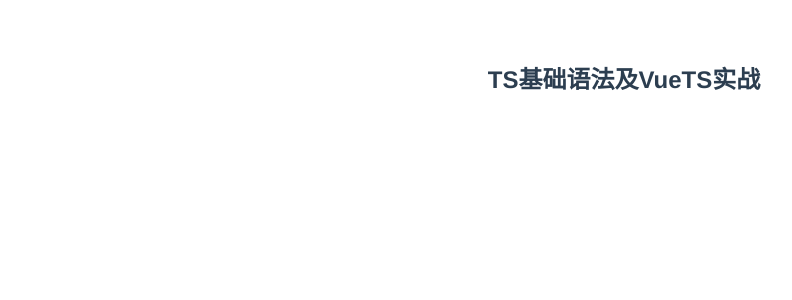
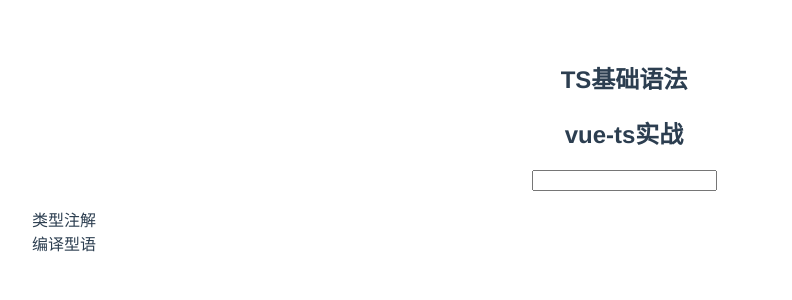
Before and after one commit to borealRoc/full-stack-study, a Vue app in the folder Vue/05vue-ts/: page / in a window 1280 px wide. Shown: the top 300 px of the page, without its empty margins (16-808 px from the left). Built offline with nearby package versions, Linux system fonts and the light colour scheme.

Commit message:
ts核心语法

```diff
--- a/Vue/05vue-ts/src/App.vue
+++ b/Vue/05vue-ts/src/App.vue
@@ -1,16 +1,19 @@
 <template>
   <div id="app">
-    <TS-test/>
+    <Ts-syntax/>
+    <Ts-vue/>
   </div>
 </template>
 
 <script lang="ts">
 import { Component, Vue } from 'vue-property-decorator';
-import TSTest from './components/TSTest.vue';
+import TsSyntax from './components/TsSyntax.vue';
+import TsVue from './components/TsVue.vue';
 
 @Component({
   components: {
-    TSTest,
+    TsSyntax,
+    TsVue
   },
 })
 export default class App extends Vue {}
--- a/Vue/05vue-ts/src/components/TSTest.vue
+++ b/Vue/05vue-ts/src/components/TsSyntax.vue
@@ -1,6 +1,6 @@
 <template>
   <div class="ts-test-comp">
-    <h2>TS基础语法及VueTS实战</h2>
+    <h2>TS基础语法</h2>
   </div>
 </template>
 
@@ -155,7 +155,7 @@ console.log(square.shoutout()); //我是blue 面积是4平方厘米
 interface MySelf {
   firstName: string;
   lastName: string;
-  sayHello(): string; //要求以Person接口为数据结构约束的变量必须有sayHello方法
+  sayHello(): string; //要求以MySelf接口为数据结构约束的变量必须有sayHello方法
 }
 // 面向接口编程
 const greeting = (person: MySelf) => person.sayHello();
@@ -170,7 +170,14 @@ console.log("面向接口编程", greeting(user)); //Hello, Xu King
 // 4.3 用接口去强制一个类去符合某种契约
 // 接口描述了类的公共部分，而不是公共和私有两部分。 它不会检查类是否具有某些私有成员
 class Me implements MySelf {
-  constructor(public firstName = "", public lastName = "") {}
+  public public_me = "public_me";
+  private private_me = "private_me";
+  // Type 'Me' is missing the following properties from type 'MySelf': firstName, lastNameVetur(2420)
+  // constructor(public public_me = "", public private_me = "") {}
+  constructor(public firstName = "", public lastName = "") {
+    this.public_me = firstName;
+    this.private_me = lastName;
+  }
   sayHello() {
     return "Hello, " + this.firstName + " " + this.lastName;
   }
@@ -180,15 +187,64 @@ console.log("类实现接口", me.sayHello()); //Hello, __xu__ --shao--
 
 // 5. 泛型
 // 泛型是指在定义函数，接口或类的时候，不预先指定具体的类型， 而在使用的时候再指定类型的一种特性
+// 定义普通接口
+interface Feature {
+  id: number;
+  name: string;
+  version?: string;
+}
 // 定义泛型接口
 interface Result<T> {
   ok: 0 | 1;
   data: T[];
 }
-// 定义泛型函数
+// 定义泛型函数【使用泛型接口】
+function getData<T>(data: T[]): Result<T> {
+  // const data: T[] = [
+  //   { id: 1, name: "类型注解", version: "2.0" },
+  //   { id: 2, name: "编译型语 " },
+  //   { id: 3, version: "3.0" }
+  // ];
+  return { ok: 1, data };
+}
+const data = [
+  { id: 1, name: "类型注解", version: "2.0" },
+  { id: 2, name: "编译型语 " }
+  // { id: 3, version: "3.0" }
+];
+// 使用泛型【使用泛型函数】
+const features = getData<Feature>(data).data;
+console.log("泛型", features);
 
 // 6. 装饰器
+// 装饰器是一种特殊类型的声明，它能够被附加到类声明，方法，属性,访问符或参数上
 // 装饰器实际上是工厂函数，传人一个对象，输出处理后的新对象
+// 6.1 类装饰器
+// 6.1.1 类的构造函数作为其唯一的参数
+// 6.1.2 如果类装饰器返回一个值，它会使用提供的构造函数来替换类的声明
+function class_log1(target: Function) {
+  console.log("target === Foo", target === Foo);
+  target.prototype.log = function() {
+    console.log("this是什么", this);
+  };
+}
+function class_log2(target: Function) {
+  console.log("试试多个装饰器应用于一个声明上");
+}
+@class_log1
+@class_log2
+class Foo {
+  constructor(public bar) {
+    console.log("试试装饰器先执行，还是声明先执行");
+  }
+}
+// 试试多个装饰器应用于一个声明上
+// target === Foo true
+// 试试装饰器先执行，还是声明先执行
+const foo = new Foo("bar");
+foo.log(); //this是什么 Foo {bar: "bar"}
+// 6.2 方法装饰器
+// 6.3 属性装饰器
 </script>
 
 <!-- Add "scoped" attribute to limit CSS to this component only -->
--- /dev/null
+++ b/Vue/05vue-ts/src/components/TsVue.vue
@@ -0,0 +1,48 @@
+ <template>
+  <div class="ts-vue-comp">
+    <h2>vue-ts实战</h2>
+    <input type="text" v-model="featureVal" @keyup.enter="addFeature" />
+    <ul>
+      <li v-for="feature in features" :key="feature">{{feature}}</li>
+    </ul>
+  </div>
+</template>
+
+<script lang='ts'>
+import { Component, Prop, Vue } from "vue-property-decorator";
+
+// 定义一个特性类
+class Feature {
+    constructor(id: number, name: string) {}
+}
+
+@Component
+export default class TsVue extends Vue {
+  // data
+  // 使用Feature类约束features
+  private features: Feature[];
+  featureVal: string;
+
+  // methods
+  addFeature() {
+    this.features.push(this.featureVal);
+    this.featureVal = "";
+  }
+
+  constructor() {
+    super();
+    // data初始化
+    this.features = ["类型注解", "编译型语 "];
+    this.featureVal = ''
+  }
+}
+</script>
+
+<style>
+.ts-vue-comp ul {
+  list-style: none;
+}
+.ts-vue-comp li {
+  text-align: left;
+}
+</style>
```
